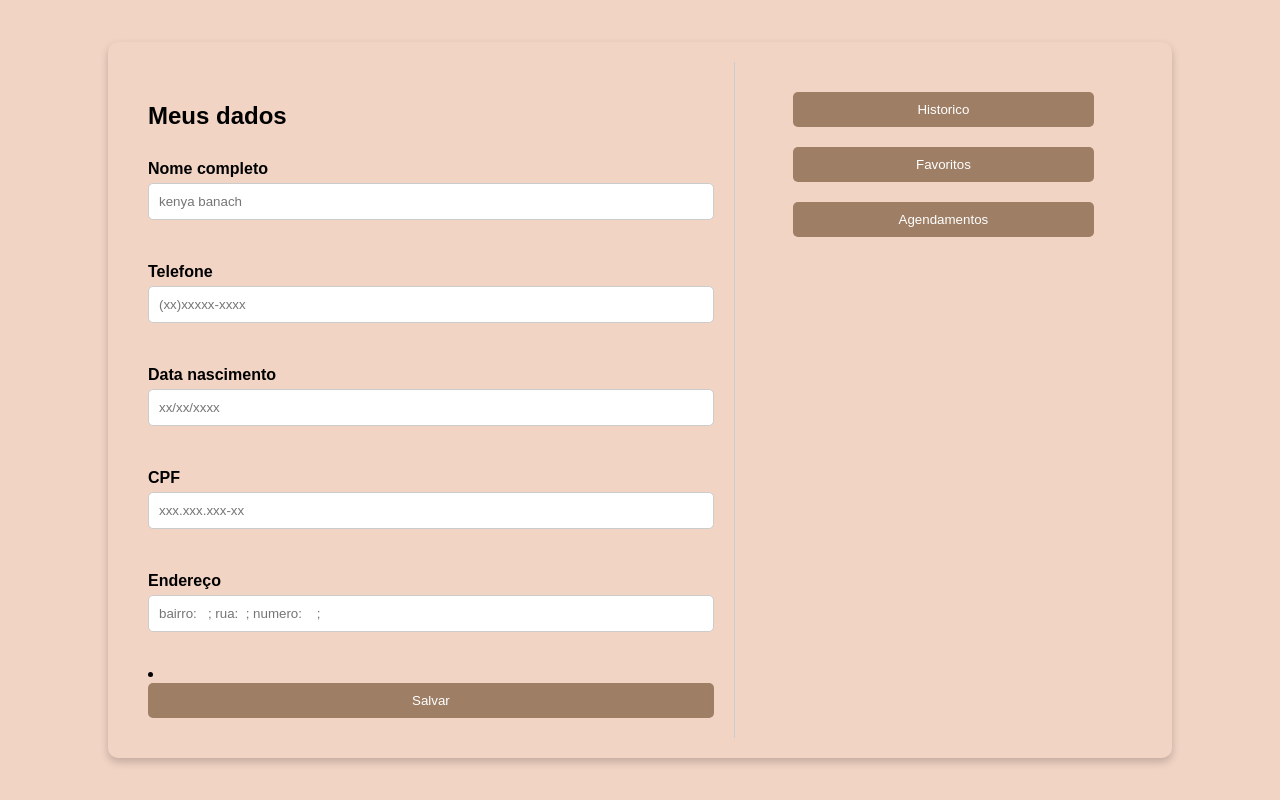
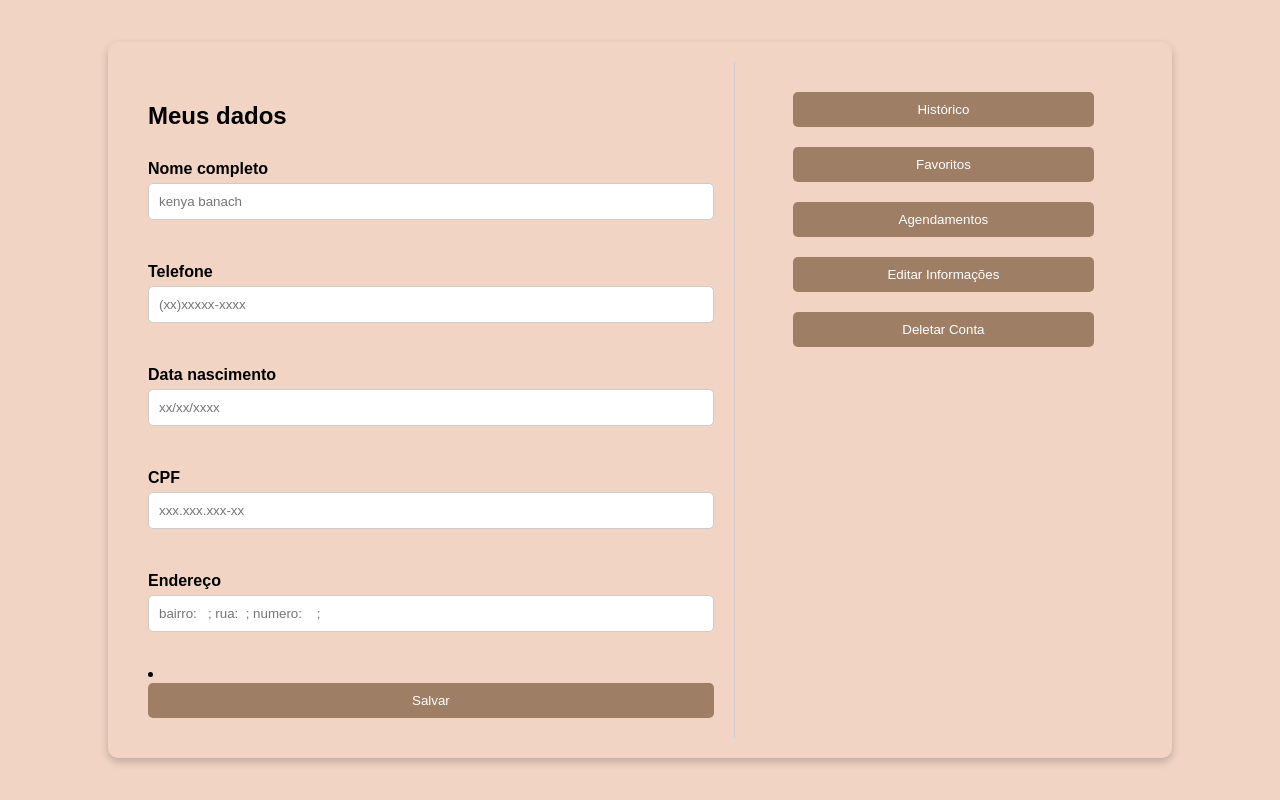
Before and after one commit to SraBanach/Plataforma-de-agendamento, a PHP site: page /telaUsuario.php in a window 1280 px wide. Run offline with PHP 8.4, Linux system fonts and the light colour scheme.

Commit message:
colocando link dentro de um botao
analisando como vai funcionar a tela para deletar.

```diff
--- a/assets/css/telaUsuario.css
+++ b/assets/css/telaUsuario.css
@@ -79,14 +79,17 @@ body {
 
 .menu-usuario button {
     background-color: #9e7e64;
-    color: white;
     border: none;
     padding: 10px;
     width: 80%;
     margin: 10px 0;
     border-radius: 5px;
     cursor: pointer;
+}
 
+a {
+    color: rgb(255, 255, 255); /* Cor do link */
+    text-decoration: none; /* Remove o sublinhado */
 }
 
 .menu-usuario button:hover {
--- a/telaUsuario.php
+++ b/telaUsuario.php
@@ -85,9 +85,17 @@ $id = $banco -> lastInsertId();
                 </div>
             </div>
             <div class="menu-usuario">
-                <button class="botaoHistorico" type="text">Historico</button>
-                <button class="botaoFavoritos" type="text">Favoritos</button>
-                <button class="botaoAgendamentos" type="text">Agendamentos</button>
+            <button class="botaoHistórico">
+            <a href="histórico.php" >Histórico</a>
+                <button class="botaoFavoritos">
+    <a href="favoritos.php" >Favoritos</a>
+                <button class="botaoAgendamento">
+                <a href="agendamentos.php" >Agendamentos</a>
+                <button class="botaoEditar">
+    <a href="editar.php" >Editar Informações</a>
+                <button class="botaoDeletar">
+    <a href="deletar.php" >Deletar Conta</a>
+</button>
             </div>
         </div>
 </body>
```
Also changed, not shown: includes/usuarios_deletar.php (added, +68 -0 lines).
